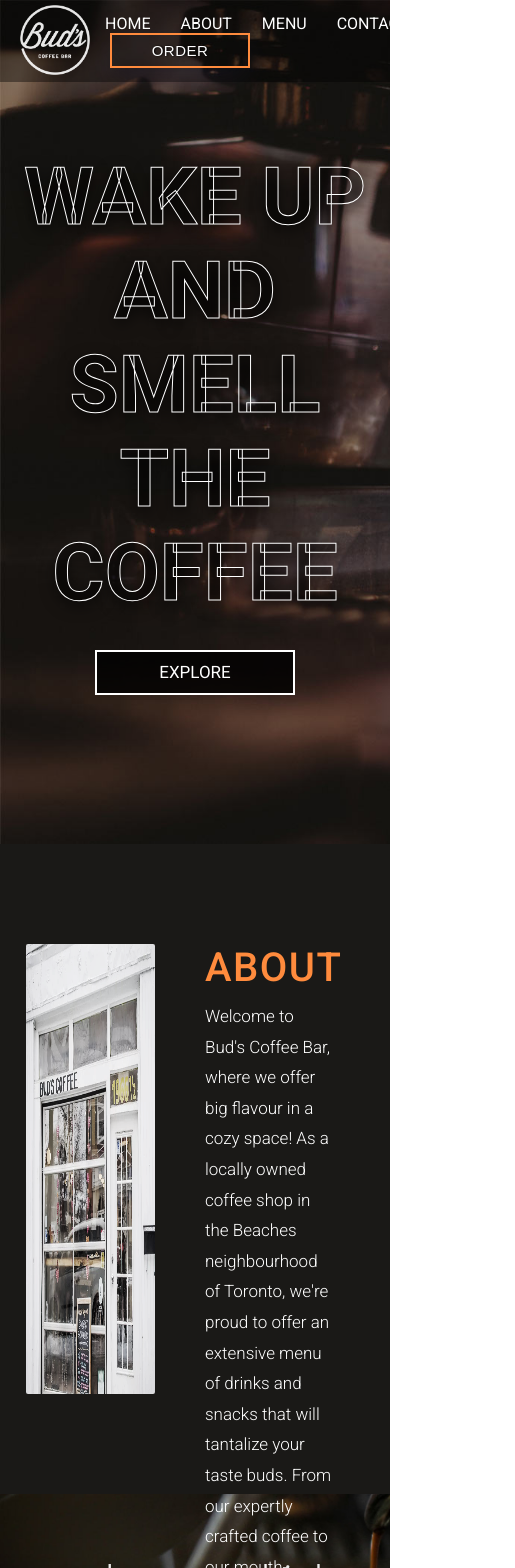
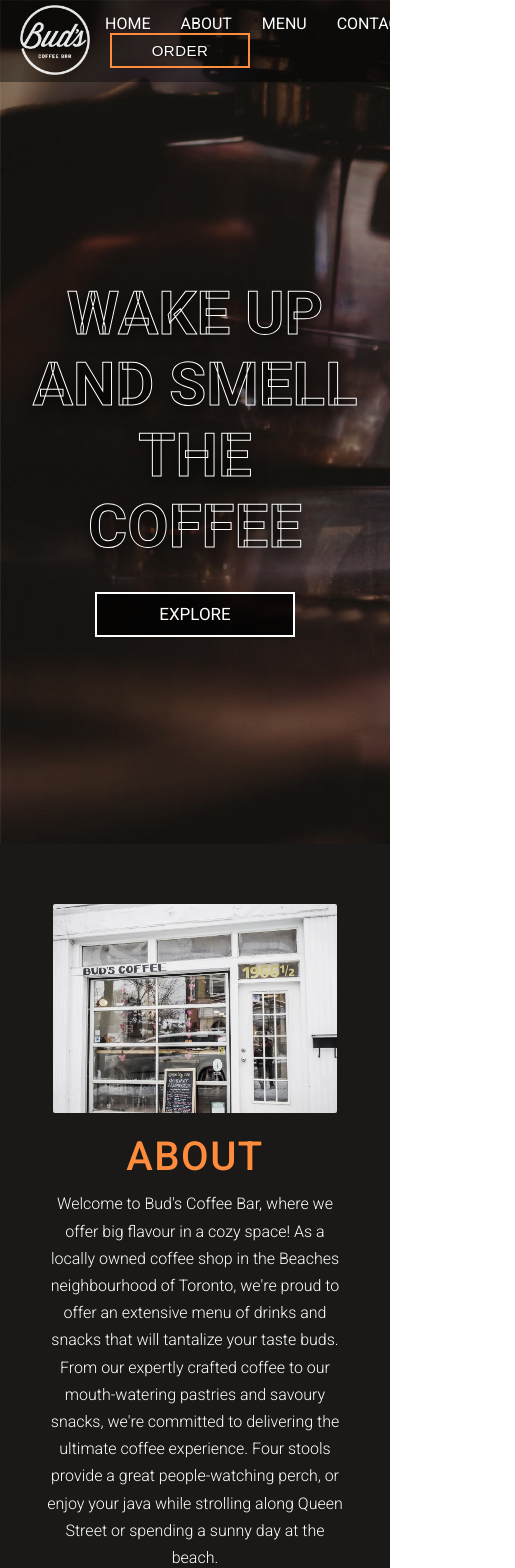
Before and after one commit to SarahSalvatore/buds-coffee-shop, a React (Create React App) app: page / in a window 390 px wide. Shown: the top 1568 px of the page, 515 px wide, since content can reach past the window. Built offline with nearby package versions, Linux system fonts and the light colour scheme; no server answers.

Commit message:
Adds media queries for responsiveness.

```diff
--- a/src/App.css
+++ b/src/App.css
@@ -125,6 +125,7 @@
   flex-direction: column;
   justify-content: center;
   align-items: center;
+  padding: 0 3rem;
 }
 
 .banner-heading {
@@ -185,8 +186,9 @@
 
 .about-photo {
   border-radius: 2px;
-  max-width: 70%;
+  max-width: 80%;
   margin-right: 3rem;
+  object-fit: cover;
 }
 
 .about-text-container,
@@ -287,6 +289,7 @@
 
 .menu-item-price {
   font-size: 1.4rem;
+  text-align: right;
 }
 
 .menu-hr {
@@ -435,3 +438,233 @@
   font-size: 1.5rem;
   margin: 0.5rem auto 1rem;
 }
+
+/* MEDIA */
+
+@media screen and (max-width: 1200px) {
+  form,
+  .thank-you-container {
+    width: 80%;
+  }
+}
+
+@media screen and (max-width: 1115px) {
+  .paragraph-text {
+    width: 80%;
+  }
+}
+
+@media screen and (max-width: 1100px) {
+  .contact-text-container {
+    width: 40dvw;
+  }
+}
+
+@media screen and (max-width: 1000px) {
+  #banner {
+    margin-top: 10rem;
+  }
+
+  .about-photo {
+    max-width: 85%;
+  }
+
+  .paragraph-text,
+  .hours-container {
+    width: 85%;
+  }
+}
+
+@media screen and (max-width: 850px) {
+  .paragraph-text,
+  .hours-container {
+    width: 90%;
+  }
+}
+
+@media screen and (max-width: 800px) {
+  #about {
+    height: 700px;
+  }
+}
+
+@media screen and (max-width: 700px) {
+  #about,
+  #contact {
+    flex-direction: column;
+  }
+
+  #about,
+  #contact,
+  #menu {
+    padding: 6rem 1rem;
+  }
+
+  #about {
+    height: 100%;
+    justify-content: center;
+    align-items: center;
+  }
+
+  #contact {
+    flex-direction: column-reverse;
+  }
+
+  .about-photo-container,
+  .about-text-container,
+  .contact-text-container,
+  .contact-form-container,
+  .thank-you-container {
+    width: 90%;
+  }
+
+  .about-photo-container {
+    justify-content: center;
+  }
+
+  .about-text-container {
+    margin-top: 2rem;
+    margin-left: 0;
+  }
+
+  .about-photo {
+    margin-right: 0;
+  }
+
+  .contact-text-container,
+  .about-text-container {
+    display: flex;
+    flex-direction: column;
+    justify-content: center;
+    align-items: center;
+  }
+
+  .contact-text-container {
+    margin-bottom: 2rem;
+  }
+
+  .paragraph-text {
+    text-align: center;
+  }
+
+  .hours-container {
+    width: 75%;
+    margin-bottom: 2rem;
+  }
+
+  footer .nav-logo {
+    width: 50px;
+  }
+}
+
+/* HAMBURGER IMPLEMENTED */
+
+@media screen and (max-width: 650px) {
+}
+
+@media screen and (max-width: 550px) {
+  #menu,
+  #contact {
+    padding-top: 4rem;
+  }
+
+  .menu-section-container {
+    width: 90%;
+  }
+
+  .menu-item-container,
+  .menu-hr {
+    width: 100%;
+  }
+}
+
+@media screen and (max-width: 500px) {
+  #contact {
+    justify-content: center;
+    align-items: center;
+  }
+
+  .contact-form-container {
+    width: 90%;
+    justify-content: center;
+  }
+
+  .contact-text-container {
+    margin-left: 0;
+  }
+
+  form,
+  .thank-you-container {
+    margin-right: 0;
+    width: 100%;
+  }
+}
+
+@media screen and (max-width: 485px) {
+  #banner {
+    margin-top: 7rem;
+  }
+
+  .banner-heading {
+    font-size: 7rem;
+  }
+
+  .photo-section-text {
+    font-size: 3.6rem;
+  }
+
+  #menu {
+    height: 800px;
+  }
+
+  .menu-list {
+    flex-direction: column;
+    justify-content: center;
+    align-items: center;
+  }
+
+  .menu-list .nav-link {
+    margin-bottom: 0.5rem;
+  }
+}
+
+@media screen and (max-width: 400px) {
+  .banner-heading {
+    font-size: 6rem;
+  }
+
+  .paragraph-text {
+    font-size: 1.6rem;
+    line-height: 1.7;
+  }
+}
+
+@media screen and (max-width: 305px) {
+  .photo-section-text {
+    font-size: 3.2rem;
+  }
+
+  .menu-item-title {
+    font-size: 1.4rem;
+  }
+
+  .menu-item-price {
+    font-size: 1.2rem;
+  }
+
+  .contact-text-container {
+    width: 95%;
+  }
+
+  .hours-container {
+    width: 85%;
+  }
+
+  form {
+    padding: 1rem;
+  }
+
+  .form-button {
+    margin-top: 1rem;
+  }
+}
```
Also changed, not shown: TODO.txt.
